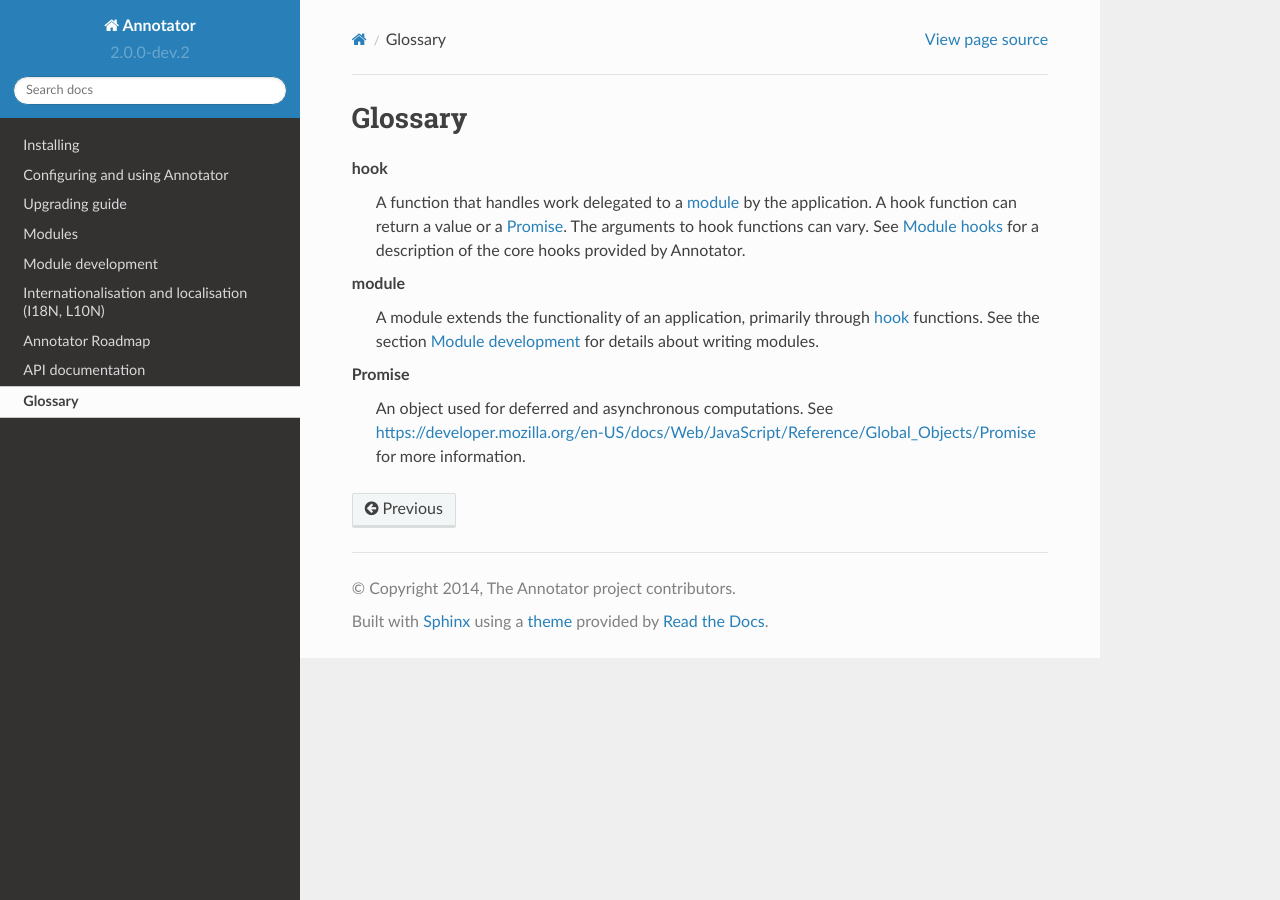
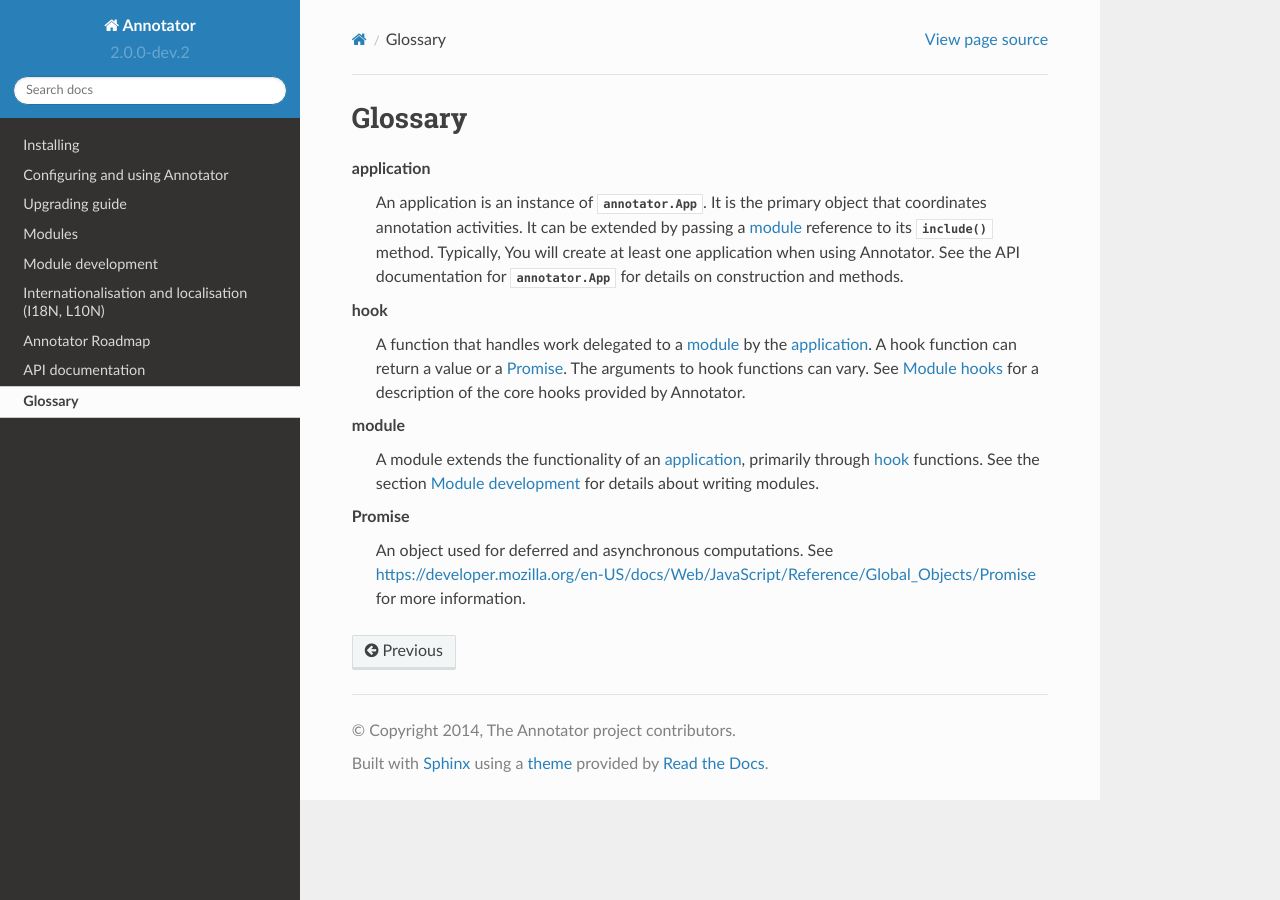
Before and after one commit to openannotation/annotator, a Sphinx documentation site: the page built from doc/glossary.rst, in a window 1280 px wide. Built offline with Sphinx 7.4.7 and the Read the Docs theme 2.0.0, drawn with Linux system fonts in a browser that asks for light colours; pages that are not in the unit, such as notebooks, are missing from menus.

Commit message:
Add "application" to glossary

```diff
--- a/doc/glossary.rst
+++ b/doc/glossary.rst
@@ -5,6 +5,15 @@ Glossary
 
 .. glossary::
    :sorted:
+
+   application
+      An application is an instance of :class:`annotator.App`. It is the primary
+      object that coordinates annotation activities. It can be extended by
+      passing a :term:`module` reference to its
+      :func:`~annotator.App.prototype.include` method. Typically, You will
+      create at least one application when using Annotator. See the API
+      documentation for :class:`annotator.App` for details on construction and
+      methods.
 
    hook
       A function that handles work delegated to a :term:`module` by the
```
